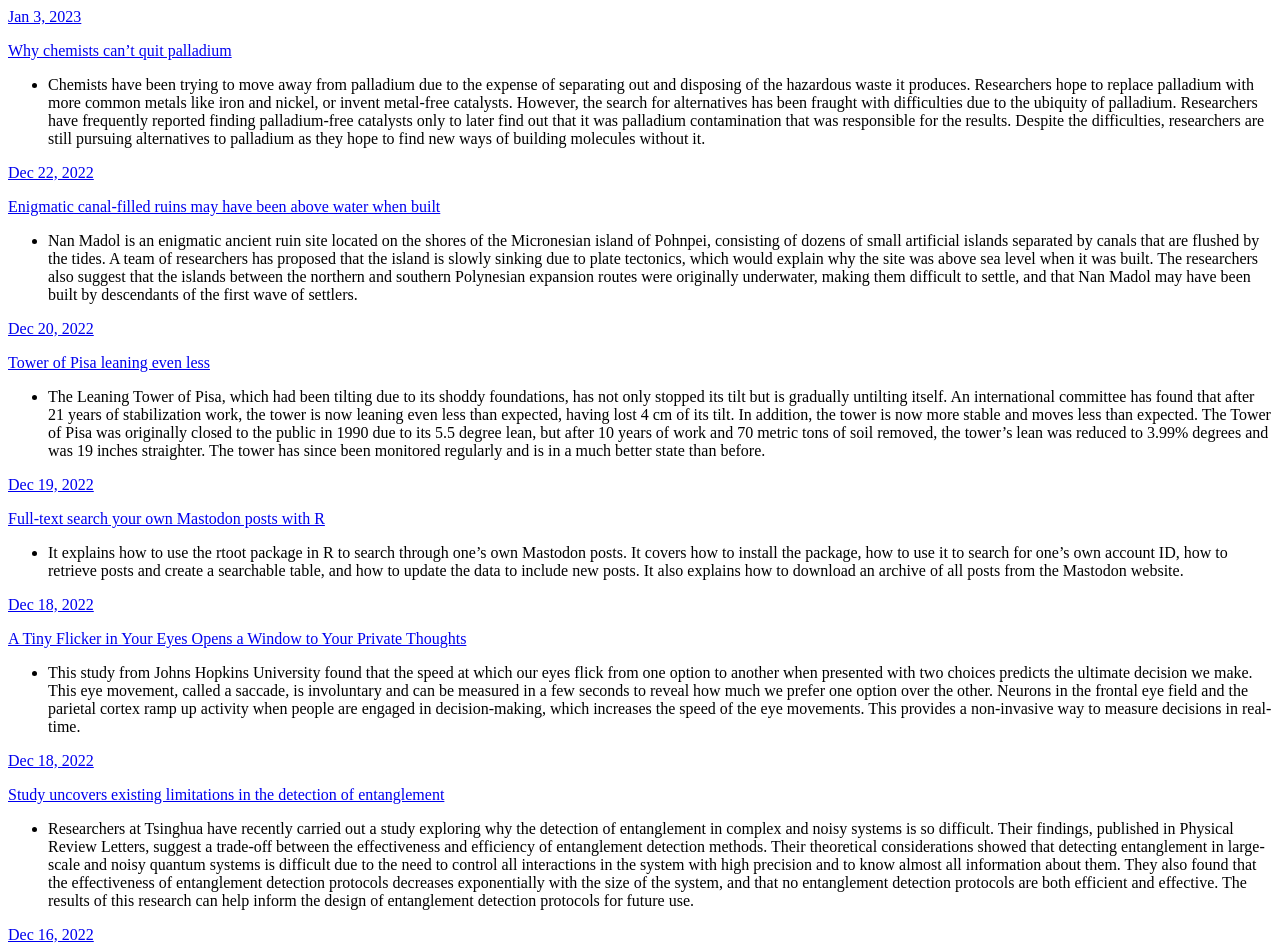
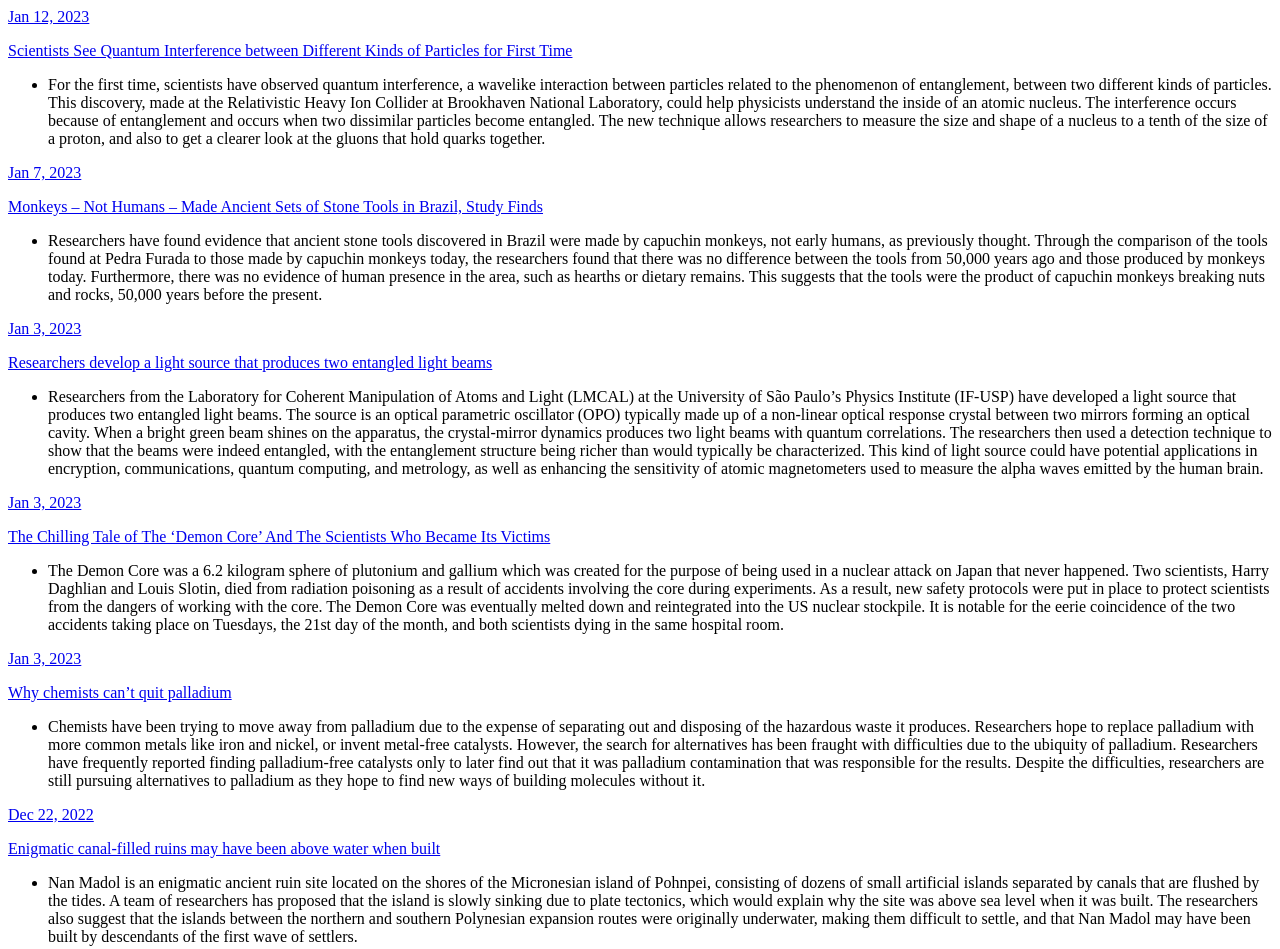
Before and after one commit to wavenumber/ergosumarch, a plain HTML site: page index.html in a window 1280 px wide. Shown: the top 949 px of the page. Drawn offline with Linux system fonts and the light colour scheme.

Commit message:
Archiving from Micro.blog.

```diff
--- a/index.html
+++ b/index.html
@@ -21,6 +21,62 @@
 <div class="h-feed">
 
 
+
+	  <div class="h-entry">
+
+
+		<a href="https://ergosum.one/2023/01/12/scientists-see-quantum.html" class="u-url"><time class="dt-published" datetime="2023-01-12 09:58:43 &#43;0100">Jan 12, 2023</time></a>
+
+		<div class="e-content">
+			 <p><a href="https://www.scientificamerican.com/article/scientists-see-quantum-interference-between-different-kinds-of-particles-for-first-time/">Scientists See Quantum Interference between Different Kinds of Particles for First Time</a></p>
+<ul>
+<li>For the first time, scientists have observed quantum interference, a wavelike interaction between particles related to the phenomenon of entanglement, between two different kinds of particles. This discovery, made at the Relativistic Heavy Ion Collider at Brookhaven National Laboratory, could help physicists understand the inside of an atomic nucleus. The interference occurs because of entanglement and occurs when two dissimilar particles become entangled. The new technique allows researchers to measure the size and shape of a nucleus to a tenth of the size of a proton, and also to get a clearer look at the gluons that hold quarks together.</li>
+</ul>
+
+		</div>
+	  </div>
+
+	  <div class="h-entry">
+
+
+		<a href="https://ergosum.one/2023/01/07/monkeys-not-humans.html" class="u-url"><time class="dt-published" datetime="2023-01-07 22:13:04 &#43;0100">Jan 7, 2023</time></a>
+
+		<div class="e-content">
+			 <p><a href="https://www.sciencealert.com/monkeys-not-humans-made-ancient-sets-of-stone-tools-in-brazil-study-finds">Monkeys – Not Humans – Made Ancient Sets of Stone Tools in Brazil, Study Finds</a></p>
+<ul>
+<li>Researchers have found evidence that ancient stone tools discovered in Brazil were made by capuchin monkeys, not early humans, as previously thought. Through the comparison of the tools found at Pedra Furada to those made by capuchin monkeys today, the researchers found that there was no difference between the tools from 50,000 years ago and those produced by monkeys today. Furthermore, there was no evidence of human presence in the area, such as hearths or dietary remains. This suggests that the tools were the product of capuchin monkeys breaking nuts and rocks, 50,000 years before the present.</li>
+</ul>
+
+		</div>
+	  </div>
+
+	  <div class="h-entry">
+
+
+		<a href="https://ergosum.one/2023/01/03/researchers-develop-a.html" class="u-url"><time class="dt-published" datetime="2023-01-03 18:53:52 &#43;0100">Jan 3, 2023</time></a>
+
+		<div class="e-content">
+			 <p><a href="https://phys.org/news/2023-01-source-entangled.html">Researchers develop a light source that produces two entangled light beams</a></p>
+<ul>
+<li>Researchers from the Laboratory for Coherent Manipulation of Atoms and Light (LMCAL) at the University of São Paulo&#8217;s Physics Institute (IF-USP) have developed a light source that produces two entangled light beams. The source is an optical parametric oscillator (OPO) typically made up of a non-linear optical response crystal between two mirrors forming an optical cavity. When a bright green beam shines on the apparatus, the crystal-mirror dynamics produces two light beams with quantum correlations. The researchers then used a detection technique to show that the beams were indeed entangled, with the entanglement structure being richer than would typically be characterized. This kind of light source could have potential applications in encryption, communications, quantum computing, and metrology, as well as enhancing the sensitivity of atomic magnetometers used to measure the alpha waves emitted by the human brain.</li>
+</ul>
+
+		</div>
+	  </div>
+
+	  <div class="h-entry">
+
+
+		<a href="https://ergosum.one/2023/01/03/the-chilling-tale.html" class="u-url"><time class="dt-published" datetime="2023-01-03 17:41:09 &#43;0100">Jan 3, 2023</time></a>
+
+		<div class="e-content">
+			 <p><a href="https://www.sciencealert.com/the-chilling-tale-of-the-demon-core-and-the-scientists-who-became-its-victims">The Chilling Tale of The &#8216;Demon Core&#8217; And The Scientists Who Became Its Victims</a></p>
+<ul>
+<li>The Demon Core was a 6.2 kilogram sphere of plutonium and gallium which was created for the purpose of being used in a nuclear attack on Japan that never happened. Two scientists, Harry Daghlian and Louis Slotin, died from radiation poisoning as a result of accidents involving the core during experiments. As a result, new safety protocols were put in place to protect scientists from the dangers of working with the core. The Demon Core was eventually melted down and reintegrated into the US nuclear stockpile. It is notable for the eerie coincidence of the two accidents taking place on Tuesdays, the 21st day of the month, and both scientists dying in the same hospital room.</li>
+</ul>
+
+		</div>
+	  </div>
 
 	  <div class="h-entry">
 
@@ -809,7 +865,7 @@ Beyond the shell debate, Dr. Setiamarga and colleagues’ new genome sequence ma
 		<div class="e-content">
 			 <p>Experiments with <a href="https://www.midjourney.com/">Midjourney</a>.</p>
 <p>Command: <code>Léa Seydoux, black and white, clean lines, illustration style --v 4</code></p>
-<img src="https://cdn.uploads.micro.blog/91493/2022/3428808d78.jpg" width="600" height="600" alt="">
+<img src="uploads/2022/3428808d78.jpg" width="600" height="600" alt="">
 
 		</div>
 	  </div>
@@ -822,7 +878,7 @@ Beyond the shell debate, Dr. Setiamarga and colleagues’ new genome sequence ma
 		<div class="e-content">
 			 <p>Experiments with <a href="https://www.midjourney.com/">Midjourney</a>.</p>
 <p>Command: <code>gorgeous girl in flowers, black and white, clean lines, illustration style</code></p>
-<img src="https://wavenumber.micro.blog/uploads/2022/8960b96ed8.jpg" width="512" height="512" alt="">
+<img src="uploads/2022/8960b96ed8.jpg" width="512" height="512" alt="">
 
 		</div>
 	  </div>
@@ -836,7 +892,7 @@ Beyond the shell debate, Dr. Setiamarga and colleagues’ new genome sequence ma
 			 <p>Experiments with <a href="https://www.midjourney.com">Midjourney</a>.</p>
 <p>Command:
 <code>&quot;Tangled up in Blue&quot; song by Dylan --v 4</code></p>
-<img src="https://wavenumber.micro.blog/uploads/2022/c7a0f4d50f.jpg" width="600" height="600" alt="">
+<img src="uploads/2022/c7a0f4d50f.jpg" width="600" height="600" alt="">
 
 		</div>
 	  </div>
```
